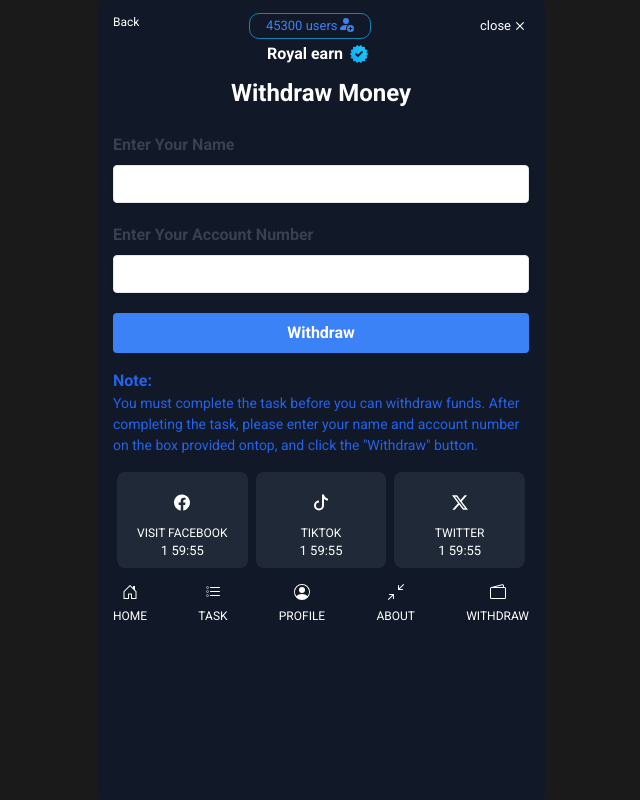
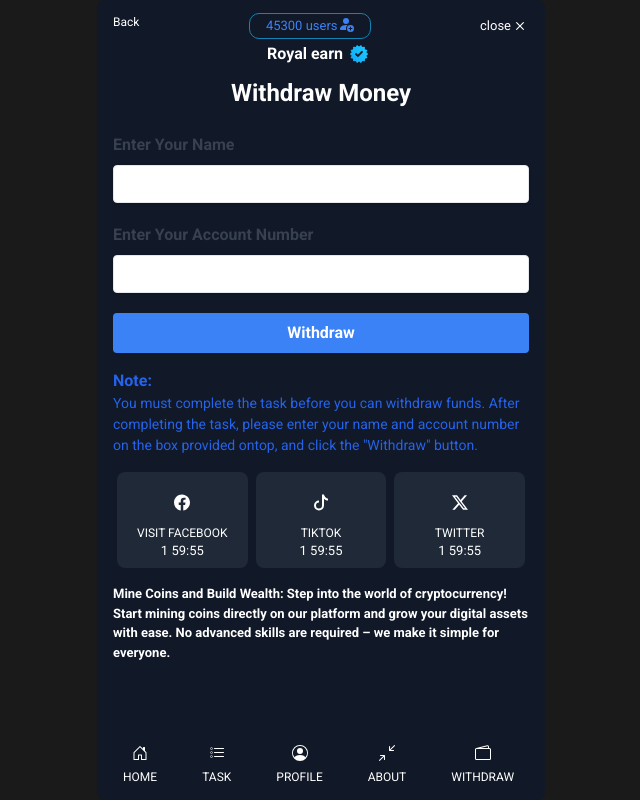
Before and after one commit to royalbet12/royalearn, a plain HTML site: page new.html in a window 1280 px wide. Shown: the whole page, without its empty margins (319-959 px from the left). Drawn offline with nearby package versions, Linux system fonts and the light colour scheme.

Commit message:
Add files via upload

```diff
--- a/new.html
+++ b/new.html
@@ -227,9 +227,9 @@
         </div>
       </div>
 
-
-      <div class="flex justify-between text-center">
-        <div class="flex flex-col items-center">
+      <div style="height: 8px;"><p style="font-weight: bold; font-size: 13px; margin-top: 10px;">Mine Coins and Build Wealth: Step into the world of cryptocurrency! Start mining coins directly on our platform and grow your digital assets with ease. No advanced skills are required – we make it simple for everyone.</p></div>
+      <div class="flex justify-between text-center mt-2" style="bottom: 0%; display: flex; position: absolute; margin-bottom: 15px;">
+        <div class="flex flex-col items-center " style="margin-right: 45px; margin-left: 10px;">
           <a
             href="index.html"
             style="
@@ -254,7 +254,7 @@
             <p class="text-xs mt-2">HOME</p></a
           >
         </div>
-        <div class="flex flex-col items-center">
+        <div class="flex flex-col items-center" style="margin-right: 45px;">
           <a
             href="task.html"
             style="
@@ -287,7 +287,7 @@
             <p class="text-xs mt-2">TASK</p></a
           >
         </div>
-        <div class="flex flex-col items-center">
+        <div class="flex flex-col items-center " style="margin-right: 45px;">
           <a
             href="mainpre.html"
             style="
@@ -297,26 +297,16 @@
               flex-direction: column;
             "
           >
-            <svg
-              xmlns="http://www.w3.org/2000/svg"
-              width="16"
-              height="16"
-              fill="currentColor"
-              class="bi bi-person-circle"
-              viewBox="0 0 16 16"
-            >
-              <path d="M11 6a3 3 0 1 1-6 0 3 3 0 0 1 6 0" />
-              <path
-                fill-rule="evenodd"
-                d="M0 8a8 8 0 1 1 16 0A8 8 0 0 1 0 8m8-7a7 7 0 0 0-5.468 11.37C3.242 11.226 4.805 10 8 10s4.757 1.225 5.468 2.37A7 7 0 0 0 8 1"
-              />
-            </svg>
+          <svg xmlns="http://www.w3.org/2000/svg" width="16" height="16" fill="currentColor" class="bi bi-person-circle" viewBox="0 0 16 16">
+            <path d="M11 6a3 3 0 1 1-6 0 3 3 0 0 1 6 0"/>
+            <path fill-rule="evenodd" d="M0 8a8 8 0 1 1 16 0A8 8 0 0 1 0 8m8-7a7 7 0 0 0-5.468 11.37C3.242 11.226 4.805 10 8 10s4.757 1.225 5.468 2.37A7 7 0 0 0 8 1"/>
+          </svg>
             <p class="text-xs mt-2">PROFILE</p></a
           >
         </div>
-        <div class="flex flex-col items-center">
+        <div class="flex flex-col items-center" style="margin-right: 45px;">
           <a
-            href="mainpre.html"
+            href="now.html"
             style="
               text-align: center;
               align-items: center;
@@ -324,25 +314,15 @@
               flex-direction: column;
             "
           >
-            <svg
-              xmlns="http://www.w3.org/2000/svg"
-              width="16"
-              height="16"
-              fill="currentColor"
-              class="bi bi-arrows-angle-contract"
-              viewBox="0 0 16 16"
-            >
-              <path
-                fill-rule="evenodd"
-                d="M.172 15.828a.5.5 0 0 0 .707 0l4.096-4.096V14.5a.5.5 0 1 0 1 0v-3.975a.5.5 0 0 0-.5-.5H1.5a.5.5 0 0 0 0 1h2.768L.172 15.121a.5.5 0 0 0 0 .707M15.828.172a.5.5 0 0 0-.707 0l-4.096 4.096V1.5a.5.5 0 1 0-1 0v3.975a.5.5 0 0 0 .5.5H14.5a.5.5 0 0 0 0-1h-2.768L15.828.879a.5.5 0 0 0 0-.707"
-              />
-            </svg>
+          <svg xmlns="http://www.w3.org/2000/svg" width="16" height="16" fill="currentColor" class="bi bi-arrows-angle-contract" viewBox="0 0 16 16">
+            <path fill-rule="evenodd" d="M.172 15.828a.5.5 0 0 0 .707 0l4.096-4.096V14.5a.5.5 0 1 0 1 0v-3.975a.5.5 0 0 0-.5-.5H1.5a.5.5 0 0 0 0 1h2.768L.172 15.121a.5.5 0 0 0 0 .707M15.828.172a.5.5 0 0 0-.707 0l-4.096 4.096V1.5a.5.5 0 1 0-1 0v3.975a.5.5 0 0 0 .5.5H14.5a.5.5 0 0 0 0-1h-2.768L15.828.879a.5.5 0 0 0 0-.707"/>
+          </svg>
             <p class="text-xs mt-2">ABOUT</p></a
           >
         </div>
-        <div class="flex flex-col items-center">
+        <div class="flex flex-col items-center ">
           <a
-            href="mainpre.html"
+            href="new.html"
             style="
               text-align: center;
               align-items: center;
@@ -350,18 +330,9 @@
               flex-direction: column;
             "
           >
-            <svg
-              xmlns="http://www.w3.org/2000/svg"
-              width="16"
-              height="16"
-              fill="currentColor"
-              class="bi bi-wallet2"
-              viewBox="0 0 16 16"
-            >
-              <path
-                d="M12.136.326A1.5 1.5 0 0 1 14 1.78V3h.5A1.5 1.5 0 0 1 16 4.5v9a1.5 1.5 0 0 1-1.5 1.5h-13A1.5 1.5 0 0 1 0 13.5v-9a1.5 1.5 0 0 1 1.432-1.499zM5.562 3H13V1.78a.5.5 0 0 0-.621-.484zM1.5 4a.5.5 0 0 0-.5.5v9a.5.5 0 0 0 .5.5h13a.5.5 0 0 0 .5-.5v-9a.5.5 0 0 0-.5-.5z"
-              />
-            </svg>
+          <svg xmlns="http://www.w3.org/2000/svg" width="16" height="16" fill="currentColor" class="bi bi-wallet2" viewBox="0 0 16 16">
+            <path d="M12.136.326A1.5 1.5 0 0 1 14 1.78V3h.5A1.5 1.5 0 0 1 16 4.5v9a1.5 1.5 0 0 1-1.5 1.5h-13A1.5 1.5 0 0 1 0 13.5v-9a1.5 1.5 0 0 1 1.432-1.499zM5.562 3H13V1.78a.5.5 0 0 0-.621-.484zM1.5 4a.5.5 0 0 0-.5.5v9a.5.5 0 0 0 .5.5h13a.5.5 0 0 0 .5-.5v-9a.5.5 0 0 0-.5-.5z"/>
+          </svg>
             <p class="text-xs mt-2">WITHDRAW</p></a
           >
         </div>
```
Also changed, not shown: index.html (+8 -7 lines), mainpre.html (+7 -6 lines), now.html (+8 -7 lines), task.html (+12 -11 lines).
